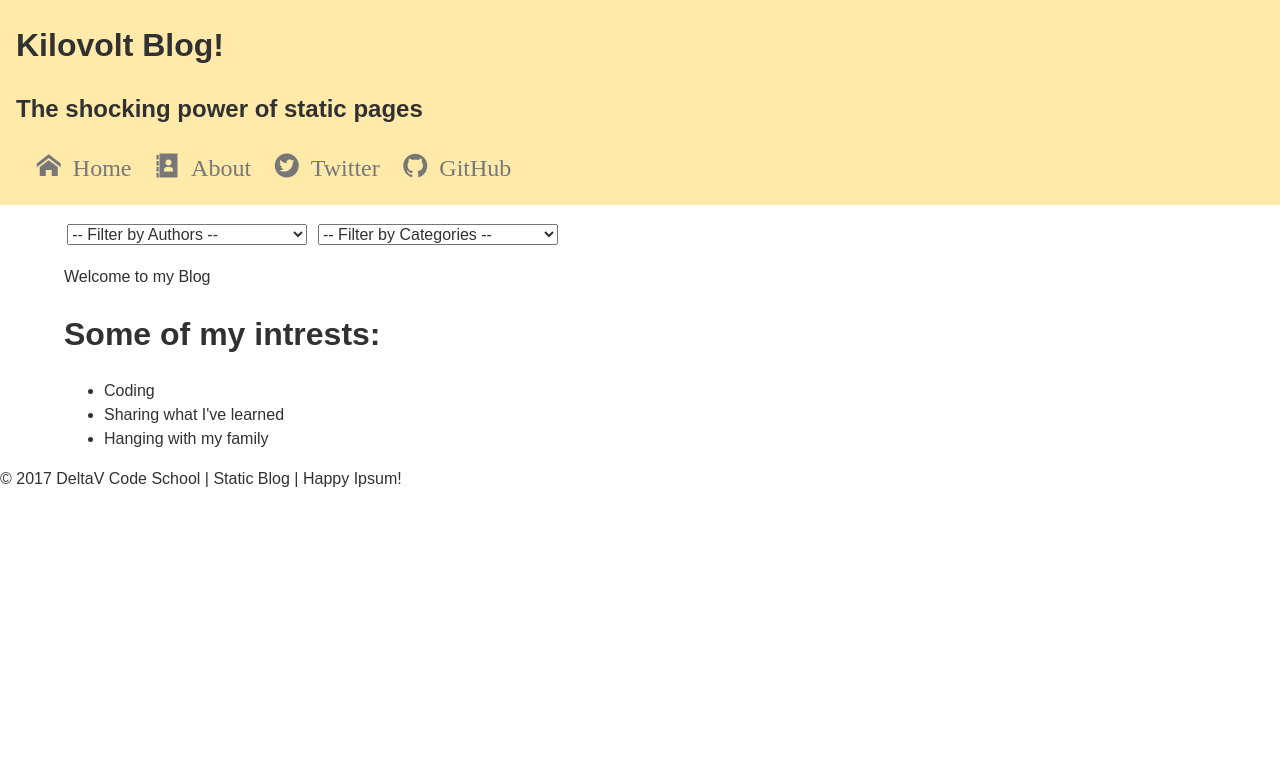
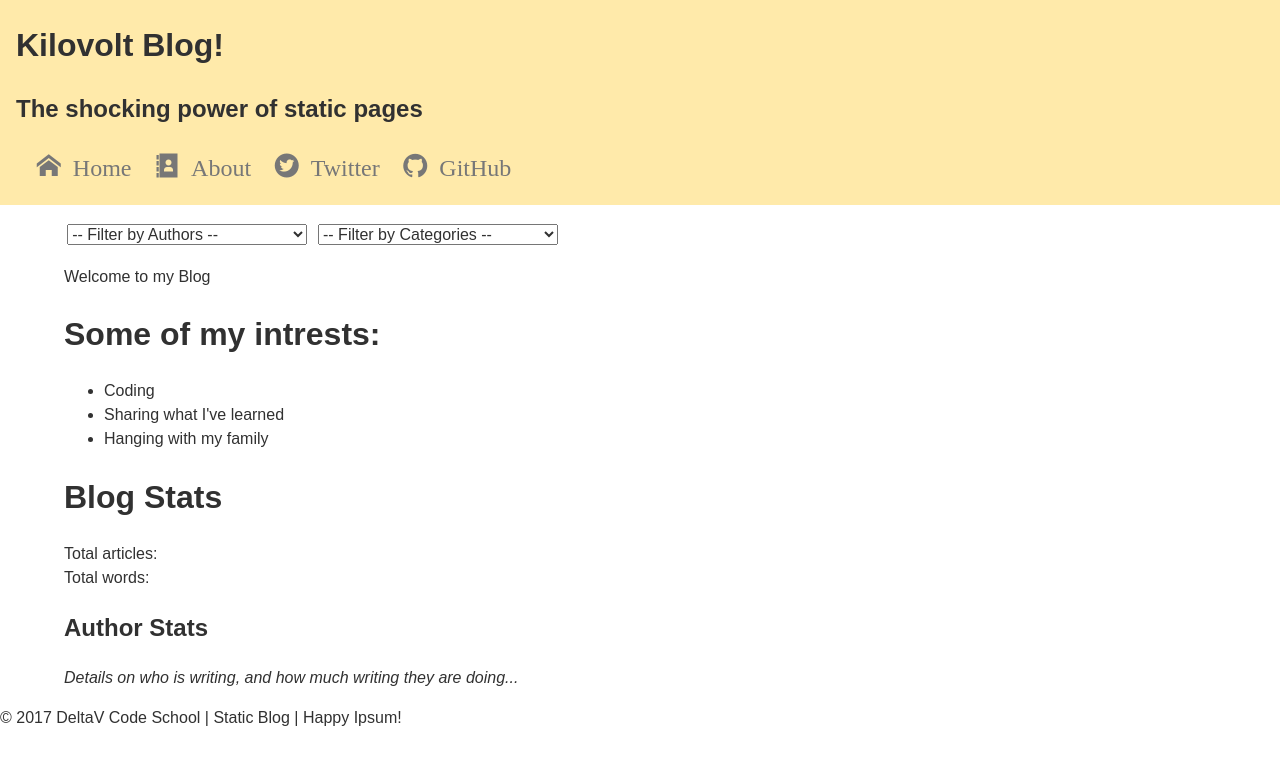
Before and after one commit to DeltaVCode-cr-301-2017/11-single-page-applications, a website: page starter-code/public/index.html in a window 1280 px wide. Drawn offline with nearby package versions, Linux system fonts and the light colour scheme; files whose address does not match are found by name.

Commit message:
added admin structure to index page and script for adminController to prepare for adding admin to our setup

```diff
--- a/starter-code/public/index.html
+++ b/starter-code/public/index.html
@@ -37,7 +37,7 @@
       <nav class="main-nav">
         <div class="icon-menu"></div>
         <ul>
-          <!-- TODO: Refactor the href attributes in the Home and About anchor tags to navigate users to our new client-side routes -->
+          <!-- DONE: Refactor the href attributes in the Home and About anchor tags to navigate users to our new client-side routes -->
           <li class="tab" data-content="articles"><a href="/" class="icon-home"> Home</a></li>
           <li class="tab" data-content="about"><a href="/about" class="icon-address-book"> About</a></li>
           <li><a href="http://twitter.com/brookr" target="_blank" class="icon-twitter3"> Twitter</a></li>
@@ -75,11 +75,22 @@
           </ul>
         </section>
       </section>
+      <section id="admin" class="tab-content clearfix">
+        <h1>Blog Stats</h1>
+        <div id="blog-stats">
+          <dt>Total articles:</dt> <dd class="articles"></dd>
+          <dt>Total words:</dt> <dd class="words"></dd>
+          <h2>Author Stats</h2>
+          <p><em>Details on who is writing, and how much writing they are doing...</em></p>
+          <ul class="author-stats">
+          </ul>
+        </div>
+      </section>
     </main>
     <footer>
       &copy; 2017 DeltaV Code School | Static Blog | Happy Ipsum!
     </footer>
-    <!-- TODO: Be sure to include the routing functionality with the correct script files.
+    <!-- DONE: Be sure to include the routing functionality with the correct script files.
                Don't forget that the order of your scripts matters - variables have to be
                declared before you can reference them! -->
 
@@ -92,7 +103,9 @@
     <script src="/scripts/views/articleView.js"></script>
     <script src="/scripts/controllers/articleController.js"></script>
     <script src="/scripts/controllers/aboutController.js"></script>
+    <script src ="scripts/controllers/adminController.js"></script>
     <script src ="scripts/controllers/routes.js"></script>
+
 
   </body>
 </html>
--- a/starter-code/public/scripts/controllers/aboutController.js
+++ b/starter-code/public/scripts/controllers/aboutController.js
@@ -8,7 +8,7 @@ var app = app || {};
     $('.tab-content').hide();
     $('#about').fadeIn();
   }
-  // TODO: Define a function that hides all main section elements, and then reveals just the #about section:
+  // DONE: Define a function that hides all main section elements, and then reveals just the #about section:
 
 
   module.aboutController = aboutController;
--- a/starter-code/public/scripts/controllers/routes.js
+++ b/starter-code/public/scripts/controllers/routes.js
@@ -3,8 +3,6 @@ var app = app || {};
 
 page('/', app.articleController.showArticle);
 page('/about', app.aboutController.showAbout);
-//page('/admin', app.Article.fetchAll(app.adminView.initAdminPage));
-//page('/new', app.newArticle.initNewArticlePage);
 
 page();
 // DONE: Configure routes for this app with page.js, by registering each URL your app can handle, linked to a a single controller function to handle it. Note that these routes do not need to wrapped in an IIFE.
--- a/starter-code/server.js
+++ b/starter-code/server.js
@@ -7,7 +7,7 @@ const bodyParser = require('body-parser');
 const PORT = process.env.PORT || 3000;
 const app = express();
 // const conString = 'postgres://USERNAME:PASSWORD@HOST:PORT';
-const conString = 'posgres://postgres:deltav301@localhost:5432/kilovolt'; // DONE: Don't forget to set your own conString
+const conString = 'posgres://postgres:DeltaV@localhost:5432/kilovolt'; // DONE: Don't forget to set your own conString
 const client = new pg.Client(conString);
 client.connect();
 client.on('error', err => console.error(err));
```
